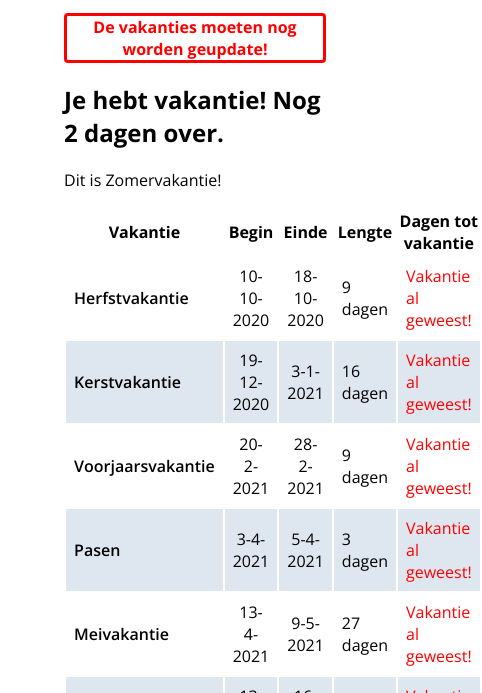
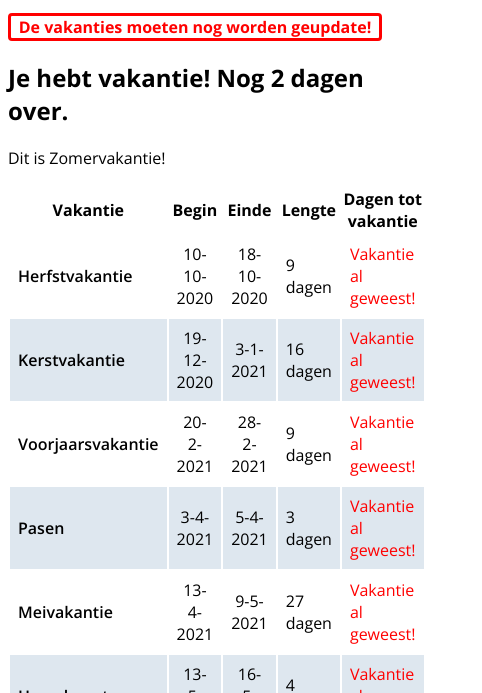
Before and after one commit to TedjeBV/Wanneer-is-de-Vakantie, a plain HTML site: page index.html in a window 390 px wide. Shown: the part 151-844 px from the top of the page, 482 px wide, since content can reach past the window. Drawn offline with nearby package versions, Linux system fonts and the light colour scheme.

Commit message:
Made site responsive

```diff
--- a/css/style.css
+++ b/css/style.css
@@ -100,3 +100,10 @@ td.center {
 td.red {
     color: red
 }
+
+/* Responsive */
+@media screen and (max-width: 800px) {
+    main {
+        width: 100%;
+    }
+}
```
